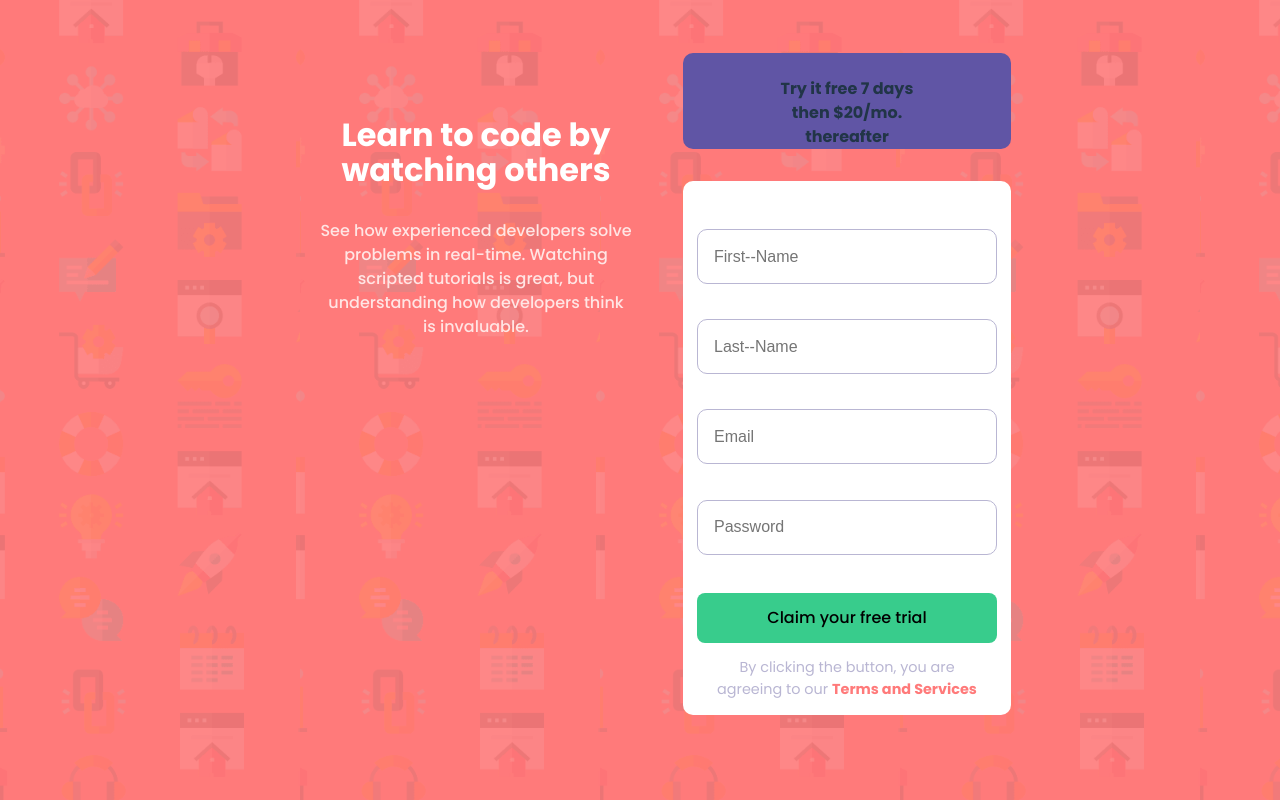
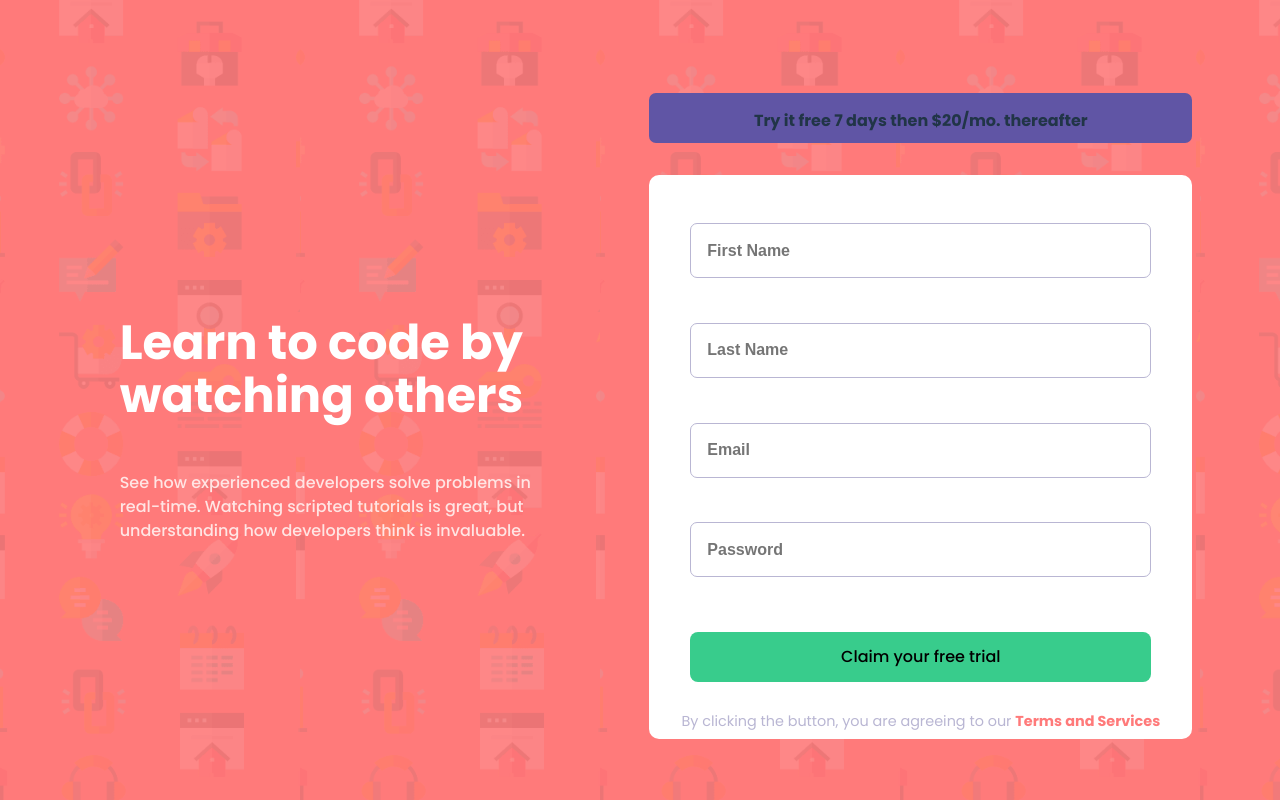
Before and after one commit to ItaloDev-Marcelo/signup-form-CH5, a React (Vite) app: page / in a window 1280 px wide. Built offline with nearby package versions, Linux system fonts and the light colour scheme.

Commit message:
update  1.2

```diff
--- a/src/App.css
+++ b/src/App.css
@@ -26,7 +26,6 @@ body {
   background-size: contain;
   background-color: var(--Red);
 }
-
 
 
 /*header*/
@@ -94,14 +93,18 @@ input {
   width: 300px;
   height: 55px;
   margin: 1.1em 0;
-  border-radius: 10px;
+  border-radius: 7px;
   background-color: transparent;
-  border: 1px solid #b9b6d3;
   color: #000;
   padding-left: 1em;
 }
 
+.Row-item input {
+  border: 1px solid #b9b6d3;
+}
+
 input::placeholder {
+  font-weight: bold;
   text-transform: capitalize;
 }
 
@@ -149,9 +152,114 @@ input:focus, #submit-btn:focus {
 }
 
 
-@media (min-width: 700px) {
+@media (min-width: 800px) {
   body main{
     display: flex;
     flex-direction: row;
   }
+
+
+  #header--container {
+    position: relative;
+    top: 13em;
+    text-align: left;
+  }
+
+
+  #header--container #header--title {
+    font-size: 2.2em;
+  }
+
+  #header--container #header--text {
+    padding: 0 ;
+    max-width: 350px;
+    margin: 0 auto;
+    color: #ffe5e4;
+    font-weight: 500;
+  }
+
+
+
+
+
+
+
 }
+
+
+@media (min-width: 1280px) {
+  body main{
+    display: flex;
+    flex-direction: row;
+    justify-content: space-evenly;
+    width: 1200px;
+    overflow: hidden;
+  }
+
+  #form--container, #row-item  {
+    width: 543px;
+  }
+
+  #header--container #header--title {
+    max-width: 450px;
+    font-size: 3em;
+  }
+
+  #header--container #header--text {
+    padding: 0 ;
+    max-width: 450px;
+  }
+
+  #sub--title {
+    padding: 0 5em;
+    margin-top: 1em;
+    line-height: 24px;
+  }
+
+  #form--container {
+    height: 564px;
+  }
+
+  #row-item {
+    height: 50px;
+    margin: 4em 0 2em 0;
+    border-radius: 7px;
+  }
+
+ input, #submit-btn {
+  width: 461px;
+ }
+
+  input {
+    margin: 1.4em 0;
+  }
+
+
+  #submit-btn {
+    margin-top: 2em;
+  }
+
+  .error-sms1-img {
+    top: 4.2em;
+    right: 4.5em;
+  }
+
+  .error-sms2-img, .error-sms3-img, .error-sms4-img {
+    top: 2.6em;
+    right: 4.5em;
+  }
+
+  .error-sms1-txt, .error-sms2-txt,.error-sms4-txt {
+    right: -16em;
+  }
+  .error-sms3-txt {
+    right: -19em;
+  }
+
+  #Services {
+    padding: 2em 0;
+  }
+
+
+
+}
--- a/src/components/Common-input/index.jsx
+++ b/src/components/Common-input/index.jsx
@@ -2,7 +2,7 @@
 
 
 
-export default function SignUpInput({id,name,type,value,onChange}) {
+export default function SignUpInput({id,name,type,value,onChange, inputTxt}) {
 
     return (
           <label htmlFor={id} >
@@ -12,7 +12,7 @@ export default function SignUpInput({id,name,type,value,onChange}) {
            type={type}
            value={value}
            onChange={onChange}
-           placeholder={id}
+           placeholder={inputTxt}
            />
           </label>
     )
--- a/src/components/form/SignUp.jsx
+++ b/src/components/form/SignUp.jsx
@@ -27,13 +27,21 @@ export default function SignUpForm() {
     let sms3 = document.querySelector('.error-sms3-txt');
     let sms4 = document.querySelector('.error-sms4-txt');
 
-    let inputstyle1 = document.getElementById('first--Name');
-    let inputstyle2 = document.getElementById('last--Name');
-    let inputstyle3 = document.getElementById('email');
-    let inputstyle4 = document.getElementById('password');
+    let inputstyle1 = document.querySelector('.Row-item #first--Name');
+    let inputstyle2 = document.querySelector('.Row-item #last--Name');
+    let inputstyle3 = document.querySelector('.Row-item #email');
+    let inputstyle4 = document.querySelector('.Row-item #password');
+
+
+    if (firstName === '' && lastName === '' && email === '' && password === '') {
+      inputstyle1.style.borderColor = 'red'
+      inputstyle2.style.borderColor = 'red'
+      inputstyle3.style.borderColor = 'red'
+      inputstyle4.style.borderColor = 'red'
+    }
+
 
     if (firstName === '') {
-
       inputstyle1.style.borderColor = 'red'
       img1.style.display = 'block'
       sms1.style.display = 'block'
@@ -84,6 +92,7 @@ export default function SignUpForm() {
 
 
 
+
   }
 
 
@@ -98,8 +107,7 @@ export default function SignUpForm() {
   function hundleSignUpSubmit(event) {
     event.preventDefault()
     setError(true)
-    error ? ErrorTest() : null
-
+    !error ? ErrorTest() : null
   }
 
   return (
@@ -111,7 +119,7 @@ export default function SignUpForm() {
       <form onSubmit={hundleSignUpSubmit} id='form--container'>
 
         <div className="Row-item">
-          <SignUpInput name={'firstName'} id={'first--Name'} type={'text'}
+          <SignUpInput name={'firstName'} inputTxt={'First Name'} id={'first--Name'} type={'text'}
             value={SignUpFormData.firstName} onChange={hundleChange}
           />
           {error ? <><img className='error-sms1-img' src={ErrorIconSvg} />
@@ -119,7 +127,7 @@ export default function SignUpForm() {
         </div>
 
         <div className="Row-item">
-          <SignUpInput name={'lastName'} id={'last--Name'} type={'text'}
+          <SignUpInput name={'lastName'} inputTxt={'Last Name'} id={'last--Name'} type={'text'}
             value={SignUpFormData.lastName} onChange={hundleChange}
           />
           {error ? <><img className='error-sms2-img' src={ErrorIconSvg} />
@@ -127,7 +135,7 @@ export default function SignUpForm() {
         </div>
 
         <div className="Row-item">
-          <SignUpInput name={'email'} id={'email'} type={'email'}
+          <SignUpInput name={'email'} inputTxt={'Email'} id={'email'} type={'email'}
             value={SignUpFormData.email} onChange={hundleChange}
           />
           {error ? <><img className='error-sms3-img' src={ErrorIconSvg} />
@@ -135,7 +143,7 @@ export default function SignUpForm() {
         </div>
 
         <div className="Row-item">
-          <SignUpInput name={'password'} id={'password'} type={'password'}
+          <SignUpInput name={'password'} inputTxt={'Password'} id={'password'} type={'password'}
             value={SignUpFormData.password} onChange={hundleChange}
           />
           {error ? <><img className='error-sms4-img' src={ErrorIconSvg} />
```
